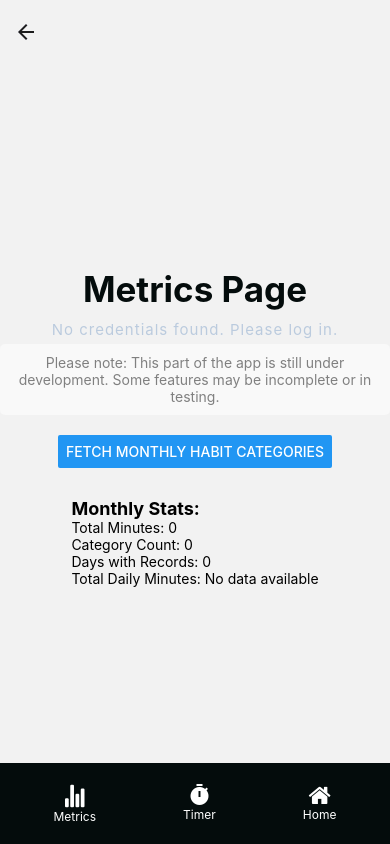
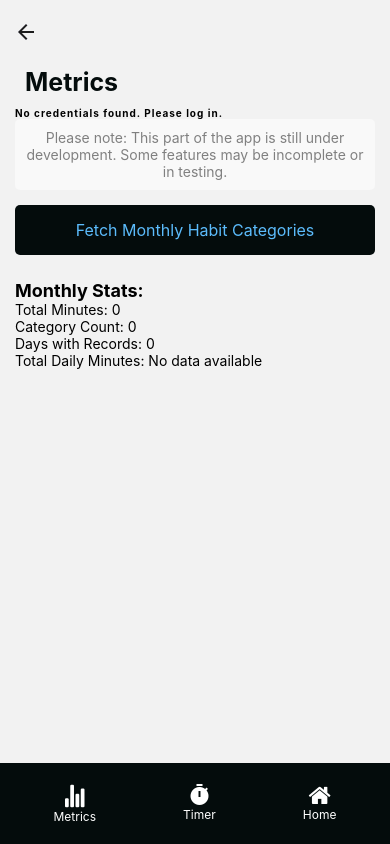
Before and after one commit to Lenindelrionicaragua/HabitTrackerAppFront, a React Native app: screen /MetricsScreen in a window 390 px wide. Built offline with nearby package versions, Linux system fonts and the light colour scheme; what expo-web-browser would draw is missing.

Commit message:
create new styleComponent for the fetchButton, and the textButton

```diff
--- a/hooks/usePlayAlarm.js
+++ b/hooks/usePlayAlarm.js
@@ -1,5 +1,5 @@
 import { useRef } from "react";
-import { Audio } from "expo-av";
+// import { Audio } from "expo-av";
 import { logInfo, logError } from "../util/logging";
 
 export const usePlayAlarm = (logInfo, logError) => {
--- a/screens/MetricsScreen/MetricsScreen.js
+++ b/screens/MetricsScreen/MetricsScreen.js
@@ -4,13 +4,37 @@ import { CredentialsContext } from "../../context/credentialsContext";
 import {
   StyledContainer,
   InnerContainer,
+  PageLogo,
   PageTitle,
-  SubTitle
+  SubTitle,
+  StyledButton,
+  ButtonText,
+  MsgBox,
+  Line,
+  FooterView,
+  FooterText,
+  Avatar
 } from "./MetricsScreenStyles";
 import useMonthlyStats from "../../hooks/api/useMonthlyStats";
+import { PieChart } from "react-native-chart-kit";
+import { Dimensions } from "react-native";
+import { logInfo, logError } from "../../util/logging";
+
+const screenWidth = Dimensions.get("window").width;
 
 const MetricsScreen = () => {
-  const { storedCredentials } = useContext(CredentialsContext);
+  const { storedCredentials, setStoredCredentials } =
+    useContext(CredentialsContext);
+
+  const {
+    name = "Zen User",
+    email = "serenity@gmail.com",
+    photoUrl
+  } = storedCredentials || {};
+
+  const AvatarImg = photoUrl
+    ? { uri: photoUrl }
+    : require("./../../assets/logoZenTimer2.png");
 
   // Get monthly stats from the custom hook
   const {
@@ -29,15 +53,19 @@ const MetricsScreen = () => {
       <StatusBar style="light" />
       <InnerContainer testID="inner-container">
         <PageTitle welcome={true} testID="metrics-title">
-          Metrics Page
+          Metrics
         </PageTitle>
 
         {storedCredentials ? (
           <>
-            <SubTitle welcome={true} testID="user-greeting">
-              Welcome back, {storedCredentials.name}!
+            <SubTitle welcome={true} testID="user-name">
+              {name || "Zen User"}
             </SubTitle>
-            <Text>Email: {storedCredentials.email}</Text>
+            <Avatar
+              resizeMode="cover"
+              source={AvatarImg}
+              testID="avatar-image"
+            />
           </>
         ) : (
           <SubTitle welcome={true} testID="page-development">
@@ -61,13 +89,9 @@ const MetricsScreen = () => {
         </View>
 
         {/* Fetch Habit Categories Button */}
-        <View style={{ marginVertical: 10 }}>
-          <Button
-            onPress={fetchMonthlyStats} // This triggers the stats fetch
-            title="Fetch Monthly Habit Categories"
-            disabled={isLoading}
-          />
-        </View>
+        <StyledButton onPress={fetchMonthlyStats} disabled={isLoading}>
+          <ButtonText>Fetch Monthly Habit Categories</ButtonText>
+        </StyledButton>
 
         {/* Loading, Error, and Categories Display */}
         {isLoading && <ActivityIndicator size="large" color="#0000ff" />}
--- a/screens/MetricsScreen/MetricsScreenStyles.js
+++ b/screens/MetricsScreen/MetricsScreenStyles.js
@@ -1,81 +1,134 @@
 import styled from "styled-components/native";
-import { View, Image, Text } from "react-native";
+import { View, Image, Text, Pressable, Platform } from "react-native";
+import { Colors } from "../../styles/AppStyles";
 import { SafeAreaView } from "react-native";
-import { Colors } from "../../styles/AppStyles";
 
-const { seaGreen, white, infoWhite, lightPink, darkGrey, black } = Colors;
+const {
+  seaGreen,
+  white,
+  infoGrey,
+  lightPink,
+  darkGrey,
+  black,
+  skyBlue,
+  lightGreen
+} = Colors;
 
-export const StyledContainer = styled(SafeAreaView)`
+const green = "#00ff00";
+const red = "#ff0000";
+
+const paddingTop = Platform.OS === "web" ? "7%" : "0%";
+const paddingBottom = Platform.OS === "web" ? "10%" : "10%";
+const containerHeight = Platform.OS === "web" ? "80%" : "100%";
+const containerWidth = Platform.OS === "web" ? "100%" : "100%";
+
+const textInputHeight = Platform.OS === "web" ? "50px" : "60px";
+const buttonHeight = Platform.OS === "web" ? "50px" : "60px";
+
+const SubTitleMarginBottom = Platform.OS === "web" ? "0px" : "10px";
+
+const lineMarginVertical = Platform.OS === "web" ? "5px" : "10px";
+const footerPaddingTop = Platform.OS === "web" ? "15px" : "15px";
+
+export const StyledContainer = styled(
+  Platform.OS === "web" ? View : SafeAreaView
+)`
   flex: 1;
+  padding: 15px;
   background-color: ${darkGrey};
+  width: ${containerWidth};
+  height: ${containerHeight};
+  margin-top: ${paddingTop};
+  margin-bottom: ${paddingBottom};
+  align-items: ${Platform.OS === "web" ? "center" : "stretch"};
+  margin-left: auto;
+  margin-right: auto;
+`;
+
+export const InnerContainer = styled(View)`
+  background-color: ${darkGrey};
+  flex: 1;
+  padding-top: 15px;
   width: 100%;
 `;
 
-export const InnerContainer = styled(View)`
-  flex: 1;
-  width: 100%;
-  align-items: center;
-  justify-content: center;
-`;
-
-export const MetricsContainer = styled(InnerContainer)`
-  padding: 25px;
-  padding-top: 10px;
-  justify-content: center;
-`;
-
-export const Avatar = styled(Image)`
-  width: 100px;
-  height: 100px;
-  margin: auto;
-  border-radius: 50px;
-  border-width: 2px;
-  border-color: ${lightPink};
-  margin-bottom: 10px;
-  margin-top: 10px;
-`;
-
-export const MetricsImage = styled(Image)`
-  height: 50%;
-  width: 100%;
+export const PageLogo = styled(Image)`
+  width: 160px;
+  height: 160px;
+  border-radius: 80px;
+  overflow: hidden;
 `;
 
 export const PageTitle = styled(Text)`
-  font-size: 30px;
-  text-align: center;
+  font-size: 25px;
+  justify: left;
+  text-align: left;
   font-weight: bold;
   color: ${black};
   padding: 10px;
+`;
+
+export const SubTitle = styled(Text)`
+  font-size: 10px;
+  margin-bottom: ${SubTitleMarginBottom};
+  letter-spacing: 1px;
+  font-weight: bold;
+  color: ${infoGrey};
+`;
+
+export const StyledButton = styled(Pressable)`
+  padding: 15px;
+  background-color: ${black};
+  justify-content: center;
+  align-items: center;
+  border-radius: 5px;
+  margin-vertical: 5px;
+  height: ${buttonHeight};
 
   ${props =>
-    props.welcome &&
+    props.google == true &&
     `
-    font-size: 35px;
+    background-color: ${white};
+    flex-direction: row;
+    justify-content: center;
   `}
 `;
 
-export const SubTitle = styled(Text)`
-  font-size: 15px;
-  margin-bottom: 20px;
-  letter-spacing: 1px;
-  font-weight: bold;
-  color: ${infoWhite};
+export const ButtonText = styled(Text)`
+  color: ${props => (props.google ? black : seaGreen)};
+  font-size: 16px;
 
   ${props =>
-    props.welcome &&
+    props.google == true &&
     `
-    margin-bottom: 5px;
-    font-weight: normal;
+    padding-left: 15px;
   `}
 `;
 
-export const StyledFormArea = styled(View)`
-  width: 90%;
+export const MsgBox = styled(Text)`
+  text-align: center;
+  font-size: 13px;
+  color: ${prop => (prop.type === "SUCCESS" ? green : red)};
 `;
 
 export const Line = styled(View)`
   height: 1px;
   width: 100%;
   background-color: ${white};
-  margin-vertical: 10px;
+  margin-vertical: ${lineMarginVertical}x;
 `;
+
+export const FooterView = styled(View)`
+  justify-content: center;
+  flex-direction: row;
+  align-items: center;
+  padding: 10px;
+  padding-top: ${footerPaddingTop};
+`;
+
+export const FooterText = styled(Text)`
+  justify-content: center;
+  align-content: center;
+  color: ${infoGrey};
+  font-size: 15px;
+`;
```
